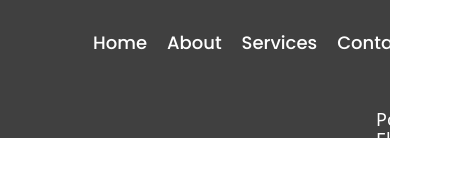
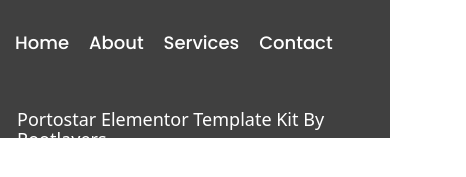
Before and after one commit to mamudulislam/portfoilio, a plain HTML site: page index.html in a window 390 px wide. Shown: the part 9817-9994 px from the top of the page, 466 px wide, since content can reach past the window. After the commit the page ends 9968 px from the top, so only its background shows below. Drawn offline with Linux system fonts and the light colour scheme.

Commit message:
added some changes to my repo!

```diff
--- a/css/Responsive.css
+++ b/css/Responsive.css
@@ -1,3 +1,43 @@
+@media(max-width:900px) {
+    .footer_nav ul {
+        margin-left: -78px;
+    }
+
+    .footer_p_para p {
+        margin-left: -359px;
+    }
+}
+
+@media(max-width:950px) {
+    .footer_nav ul {
+        margin-left: -78px;
+    }
+
+    .footer_p_para p {
+        margin-left: -359px;
+    }
+}
+
+@media(max-width:800px) {
+    .footer_nav ul {
+        margin-left: -78px;
+    }
+
+    .footer_p_para p {
+        margin-left: -359px;
+    }
+}
+
+@media(max-width:850px) {
+    .footer_nav ul {
+        margin-left: -78px;
+    }
+
+    .footer_p_para p {
+        margin-left: -359px;
+    }
+}
+
 @media(max-width: 768px) {
     .navbar-toggler {
         background: none;
@@ -109,14 +149,11 @@
     }
 
     .footer_nav ul {
-        display: flex;
-        gap: 20px !important;
-        padding-left: 3px !important;
-        margin-top: 32px;
+        margin-left: -78px;
     }
 
     .footer_p_para p {
-        padding-left: 4px !important;
+        margin-left: -359px;
     }
 }
 
```
